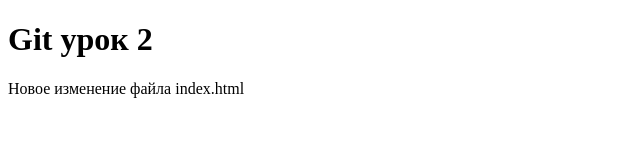
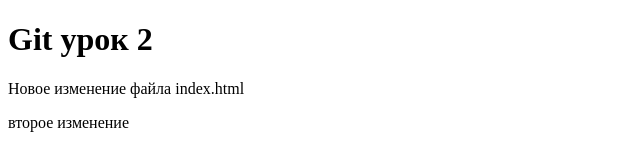
Before and after one commit to vabars/learngit, a plain HTML site: page index.html in a window 1280 px wide. Shown: the whole page, without its empty margins (0-640 px from the left). Drawn offline with Linux system fonts and the light colour scheme.

Commit message:
first commit

```diff
--- a/index.html
+++ b/index.html
@@ -7,5 +7,6 @@
 <body>
 	<h1>Git урок 2</h1>
 	<p>Новое изменение файла index.html</p>
+	<p>второе изменение</p>
 </body>
 </html>
```
